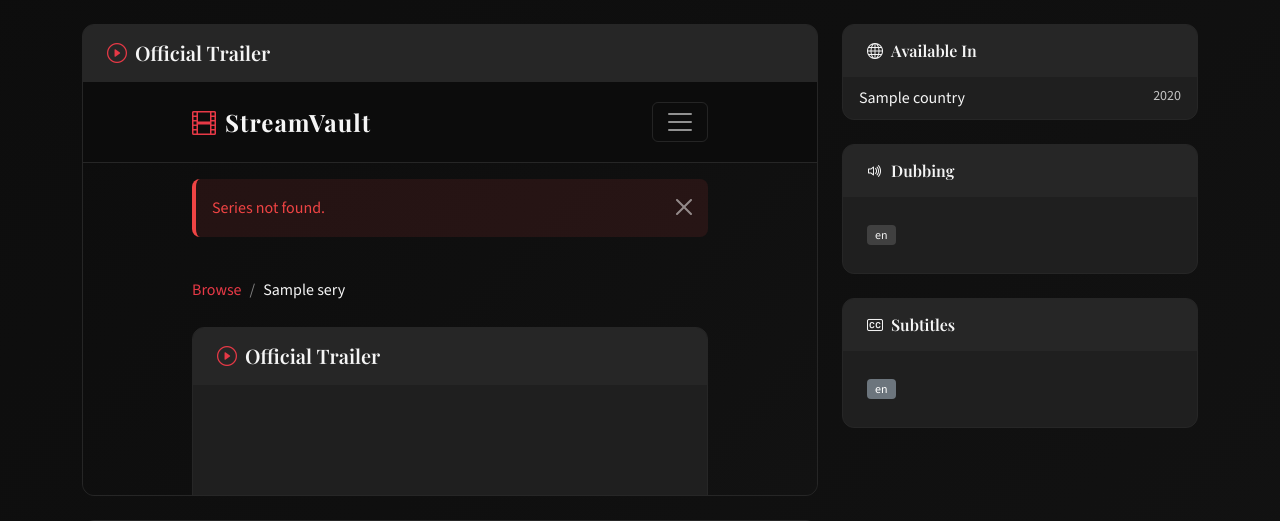
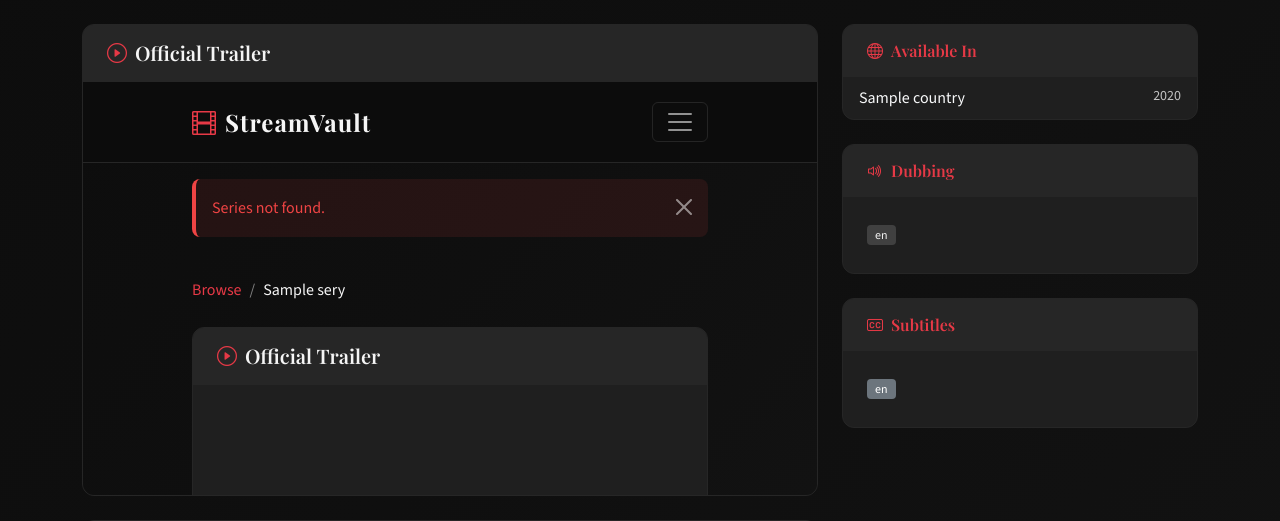
Before and after one commit to igopalakrishna/StreamVault, a Flask app: page /series/1 in a window 1280 px wide. Shown: the part 147-668 px from the top of the page. Run offline with Flask 3, Linux system fonts and the light colour scheme; tables that the repository leaves empty hold one stand-in row (values such as "Sample post"); grey boxes marked "Sample" are stand-in pictures.

Commit message:
Apply red accent color to show names and sidebar headers
- Series card titles now use text-accent (red) color
- Available In, Dubbing, Subtitles headers now use text-accent (red)
- Maintains consistent red color theme throughout

```diff
--- a/app/templates/customer/home.html
+++ b/app/templates/customer/home.html
@@ -82,7 +82,7 @@
             </a>
             <div class="card-body py-3">
                 <h6 class="card-title mb-2">
-                    <a href="{{ url_for('customer.series_detail', ws_id=series.WS_ID) }}" class="text-light text-decoration-none">
+                    <a href="{{ url_for('customer.series_detail', ws_id=series.WS_ID) }}" class="text-accent text-decoration-none">
                         {{ series.WS_NAME }}
                     </a>
                 </h6>
--- a/app/templates/customer/series_detail.html
+++ b/app/templates/customer/series_detail.html
@@ -228,12 +228,12 @@
         <!-- Available In Countries -->
         <div class="card mb-4">
             <div class="card-header">
-                <h6 class="mb-0"><i class="bi bi-globe me-2"></i>Available In</h6>
+                <h6 class="mb-0 text-accent"><i class="bi bi-globe me-2"></i>Available In</h6>
             </div>
             <ul class="list-group list-group-flush">
                 {% for rc in release_countries %}
                 <li class="list-group-item bg-transparent d-flex justify-content-between">
-                    <span>{{ rc.COUNTRY_NAME }}</span>
+                    <span class="text-light">{{ rc.COUNTRY_NAME }}</span>
                     <small class="text-muted">{{ rc.COUNTRY_RELEASE_DT.strftime('%Y') if rc.COUNTRY_RELEASE_DT else '' }}</small>
                 </li>
                 {% else %}
@@ -245,7 +245,7 @@
         <!-- Dubbing Languages -->
         <div class="card mb-4">
             <div class="card-header">
-                <h6 class="mb-0"><i class="bi bi-volume-up me-2"></i>Dubbing</h6>
+                <h6 class="mb-0 text-accent"><i class="bi bi-volume-up me-2"></i>Dubbing</h6>
             </div>
             <div class="card-body">
                 {% for lang in dubbing_langs %}
@@ -259,7 +259,7 @@
         <!-- Subtitle Languages -->
         <div class="card mb-4">
             <div class="card-header">
-                <h6 class="mb-0"><i class="bi bi-badge-cc me-2"></i>Subtitles</h6>
+                <h6 class="mb-0 text-accent"><i class="bi bi-badge-cc me-2"></i>Subtitles</h6>
             </div>
             <div class="card-body">
                 {% for lang in subtitle_langs %}
```
